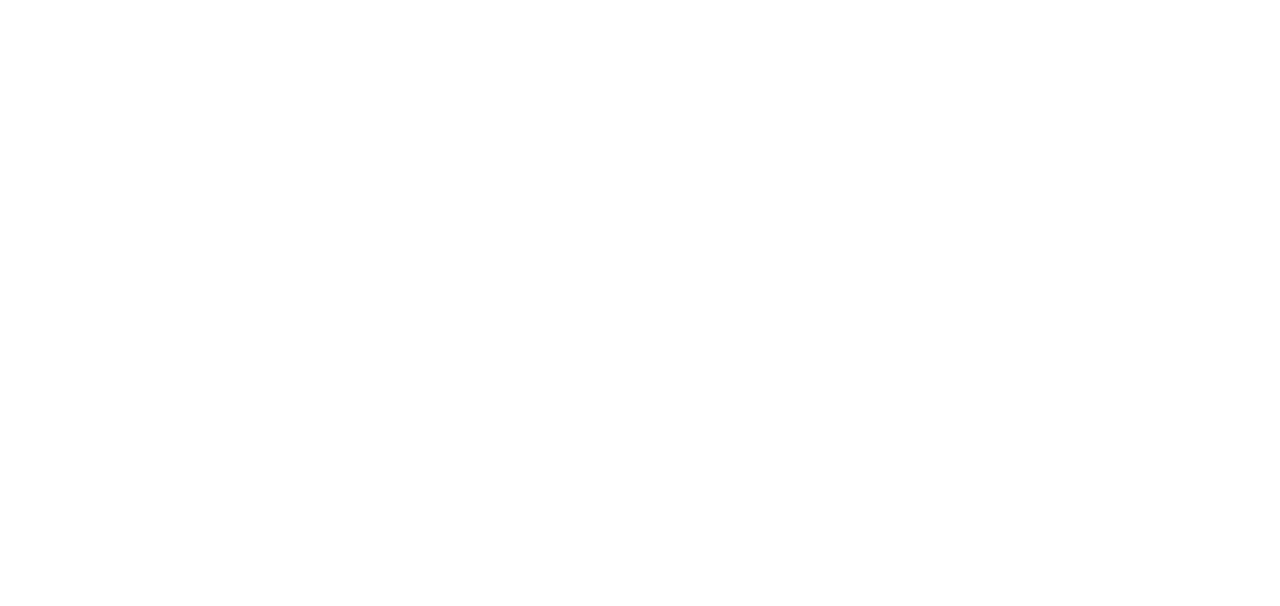
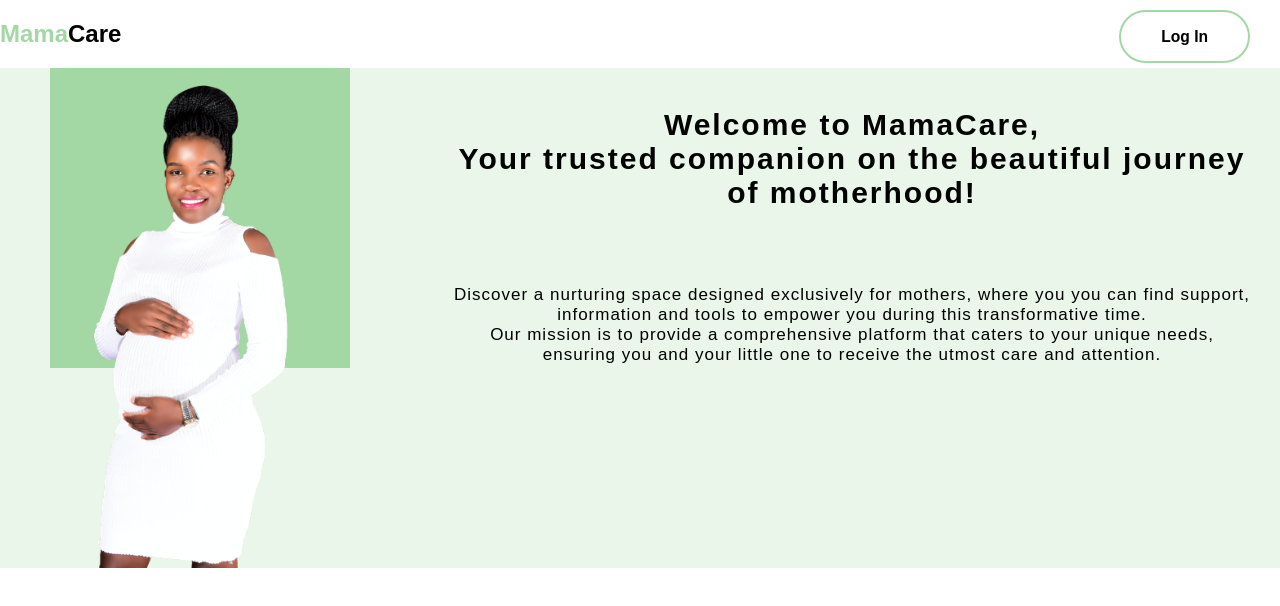
Before and after one commit to Igire-Rwanda/Infant-healthy-assurance, a React (Create React App) app: page / in a window 1280 px wide. Shown: the top 606 px of the page. Built offline with nearby package versions, Linux system fonts and the light colour scheme.

Commit message:
added components and pages

```diff
--- a/package.json
+++ b/package.json
@@ -8,6 +8,7 @@
     "@testing-library/user-event": "^13.5.0",
     "react": "^18.2.0",
     "react-dom": "^18.2.0",
+    "react-router-dom": "^6.11.2",
     "react-scripts": "5.0.1",
     "web-vitals": "^2.1.4"
   },
--- /dev/null
+++ b/src/Pages/index.css
@@ -0,0 +1,56 @@
+#home {
+  height: 150vh;
+  /* display: grid; */
+  /* grid-template-rows: 0.1fr 1fr 0.8fr 1fr; */
+  font-family: sans-serif;
+}
+
+#home-header {
+  display: flex;
+  justify-content: space-between;
+}
+#home-logo {
+  color: #a3d8a5;
+}
+#home-logo span {
+  color: black;
+}
+#home-login button {
+  border: 2px solid #a3d8a5;
+  border-radius: 50px;
+  background-color: rgba(255, 255, 255, 0);
+  padding: 0px 40px;
+  margin: 10px 30px 0 0;
+}
+#home-body-part1 {
+  background-color: rgba(163, 216, 165, 0.24);
+  height: 500px;
+  display: flex;
+  justify-content: space-between;
+}
+#home-image {
+  background-color: #a3d8a5;
+  width: 300px;
+  margin-left: 50px;
+  height: 300px;
+}
+img {
+  height: 500px;
+}
+#home-intro {
+  padding-right: 30px;
+}
+#home-intro h4 {
+  font-size: 30px;
+  letter-spacing: 2px;
+}
+#home-intro p {
+  font-size: 17px;
+  letter-spacing: 1px;
+}
+#home-body-part2 {
+  background-color: bisque;
+}
+#home-body-part3 {
+  background-color: blueviolet;
+}
--- /dev/null
+++ b/src/Pages/index.jsx
@@ -0,0 +1,50 @@
+import React from "react";
+import "./index.css";
+import HomeImage from "../Images/pexels-hillary-disantos-9224346-removebg-preview.png";
+
+function HomeIndex() {
+  return (
+    <div id="home">
+      <div id="home-header">
+        <div id="home-logo">
+          <h2>
+            Mama<span>Care</span>
+          </h2>
+        </div>
+        <div id="home-login">
+          <button>
+            <h3>Log In</h3>
+          </button>
+        </div>
+      </div>
+      <div id="home-body-part1">
+        <div id="home-image">
+          <img src={HomeImage} alt="" />
+        </div>
+        <div id="home-intro">
+          <h4>
+            Welcome to MamaCare, <br />
+            Your trusted companion on the beautiful journey <br />
+            of motherhood!
+          </h4>
+          <br />
+          <p>
+            Discover a nurturing space designed exclusively for mothers, where
+            you you can find support,
+            <br />
+            information and tools to empower you during this transformative
+            time.
+            <br /> Our mission is to provide a comprehensive platform that
+            caters to your unique needs,
+            <br /> ensuring you and your little one to receive the utmost care
+            and attention.
+          </p>
+        </div>
+      </div>
+      <div id="home-body-part2"></div>
+      <div id="home-body-part3"></div>
+    </div>
+  );
+}
+
+export default HomeIndex;
```
Also changed, not shown: src/App.js (+7 -4 lines), src/Components/routes/index.js (added, +13 -0 lines), src/Images/pexels-hillary-disantos-9224346-removebg-preview.png (added), 1 other file (tests, documents, lock files or other folders).
